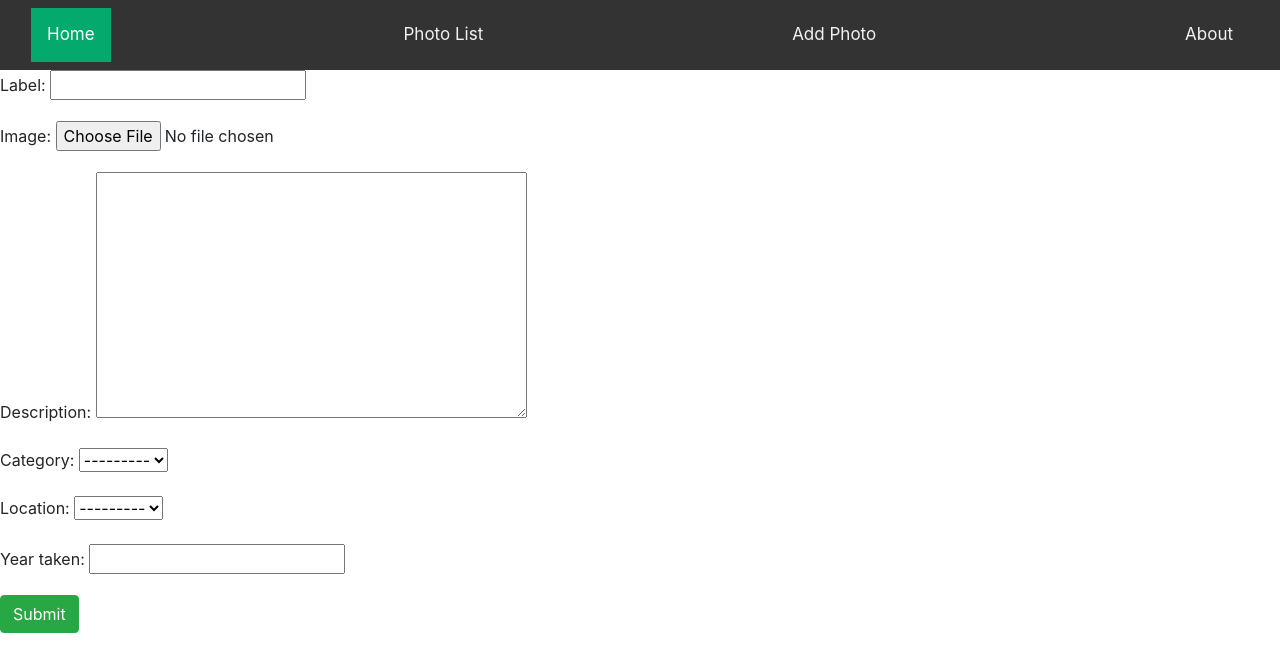
After one commit to obewas/photo-gallery, a Django app: page /create/ in a window 1280 px wide. The commit adds this page. Shown: the top 672 px of the page. Run offline with Django 3.2, Linux system fonts and the light colour scheme; data that the repository does not hold is empty; some libraries are stand-ins or nearby versions.

Commit message:
added create view

```diff
--- /dev/null
+++ b/gallery/forms.py
@@ -0,0 +1,9 @@
+from django import forms
+from django.forms import ModelForm, fields
+from .models import Image
+
+#create a model form here
+class PhotoCreateForm(forms.ModelForm):
+    class Meta:
+        model = Image
+        fields = "__all__"
--- a/gallery/models.py
+++ b/gallery/models.py
@@ -19,11 +19,11 @@ class Location(models.Model):
 
 class Image(models.Model):
     label = models.CharField(max_length=100)
-    image = models.ImageField(upload_to="photos/")
+    image = models.ImageField(upload_to="photos/", default='logo.png')
     description = models.TextField()
     category = models.ForeignKey(Category, on_delete=models.CASCADE)
     location = models.ForeignKey(Location, on_delete=models.CASCADE)
-    year_taken = models.DateField(auto_now_add=False)
+    year_taken = models.DateField(auto_now_add=False, null=True)
     uploaded_at = models.DateTimeField(auto_now_add=True)
 
     def __str__(self):
--- /dev/null
+++ b/gallery/templates/create_photo.html
@@ -0,0 +1,11 @@
+{% extends 'base.html'%}
+{% block content %}
+<div>
+    <form action="" method="POST">
+        {% csrf_token %}
+        {{form.as_p}}
+        <button class="btn btn-success" type="submit">Submit</button>
+    </form>
+</div>
+
+{% endblock %}
--- a/gallery/templates/navbar.html
+++ b/gallery/templates/navbar.html
@@ -3,7 +3,7 @@
 <div class="topnav" id="myTopnav">
     <nav class="navbar navbar-inverse">
         <div class="container-fluid">
-            <a href="#home" class="active">Home</a>
+            <a href="{% url 'photo_list' %}" class="active">Home</a>
         <a href="">Photo List</a>
         <a href="create">Add Photo</a>
         <a href="#about">About</a>
--- a/gallery/templates/photo_list.html
+++ b/gallery/templates/photo_list.html
@@ -12,6 +12,10 @@
             <button class="btn btn-default filter-button" data-filter="sprinkle">Fashion</button>
             <button class="btn btn-default filter-button" data-filter="spray">Sports</button>
             <button class="btn btn-default filter-button" data-filter="irrigation">Family</button>
+            <button class="btn btn-default filter-button" data-filter="irrigation"><form method="GET" action="" id="searchform">
+                <input class="searchfield" id="searchbox" name="q" type="text" value="{{ request.GET.q }}" placeholder="Search..."/>
+            </form></button>
+
         </div>
         <br/>
 
@@ -26,7 +30,7 @@
         <h5 class="card-title">Title: {{photo.label}}</h5>
         <p class="card-text">Caption: {{photo.description}}</p>
         <p class="card-footer"><small class="text-muted">Date Taken: {{photo.year_taken}}</small></p>
-        <a href="#" class="btn btn-primary">Details</a>
+        <a href="{% url 'photo' photo.pk %}" class="btn btn-primary">Details</a>
 
       </div>
     </div>
--- a/gallery/urls.py
+++ b/gallery/urls.py
@@ -5,4 +5,5 @@ from . import views
 urlpatterns = [
     path('', views.photo_list, name='photo_list'),
     url(r'^photo/(\d+)',views.single_photo,name ='photo'),
+    url(r'^create/$', views.create_photo, name='create'),
 ]
--- a/gallery/views.py
+++ b/gallery/views.py
@@ -1,7 +1,8 @@
-from django.shortcuts import render
+from django.shortcuts import redirect, render
 from .models import Image, Category
 from django.core.exceptions import ObjectDoesNotExist
 from django.http import Http404
+from .forms import PhotoCreateForm
 # Create your views here.
 def photo_list(request):
     photos = Image.objects.all()
@@ -17,3 +18,18 @@ def single_photo(request, photo_id):
         Image.DoesNotExist
         raise Http404()
     return render(request, 'photo.html', {'photo':photo})
+
+def create_photo(request):
+    form = PhotoCreateForm(request.POST)
+    if form.is_valid():
+        label=form.cleaned_data['label']
+        image = form.cleaned_data['image']
+        description = form.cleaned_data['description']
+        category = form.cleaned_data['category']
+        location = form.cleaned_data['location']
+        year_taken = form.cleaned_data['year_taken']
+        form.save()
+    else:
+        form = PhotoCreateForm()
+
+    return render(request, 'create_photo.html', {'form':form})
```
Also changed, not shown: gallery/templates/photo.html (+11 -0 lines), gallery/migrations/0002_auto_20210630_2327.py (deleted), gallery/migrations/0002_auto_20210702_0100.py (added), gallery/migrations/0003_alter_category_name.py (deleted), media/photos/shoes.jpg (added).
